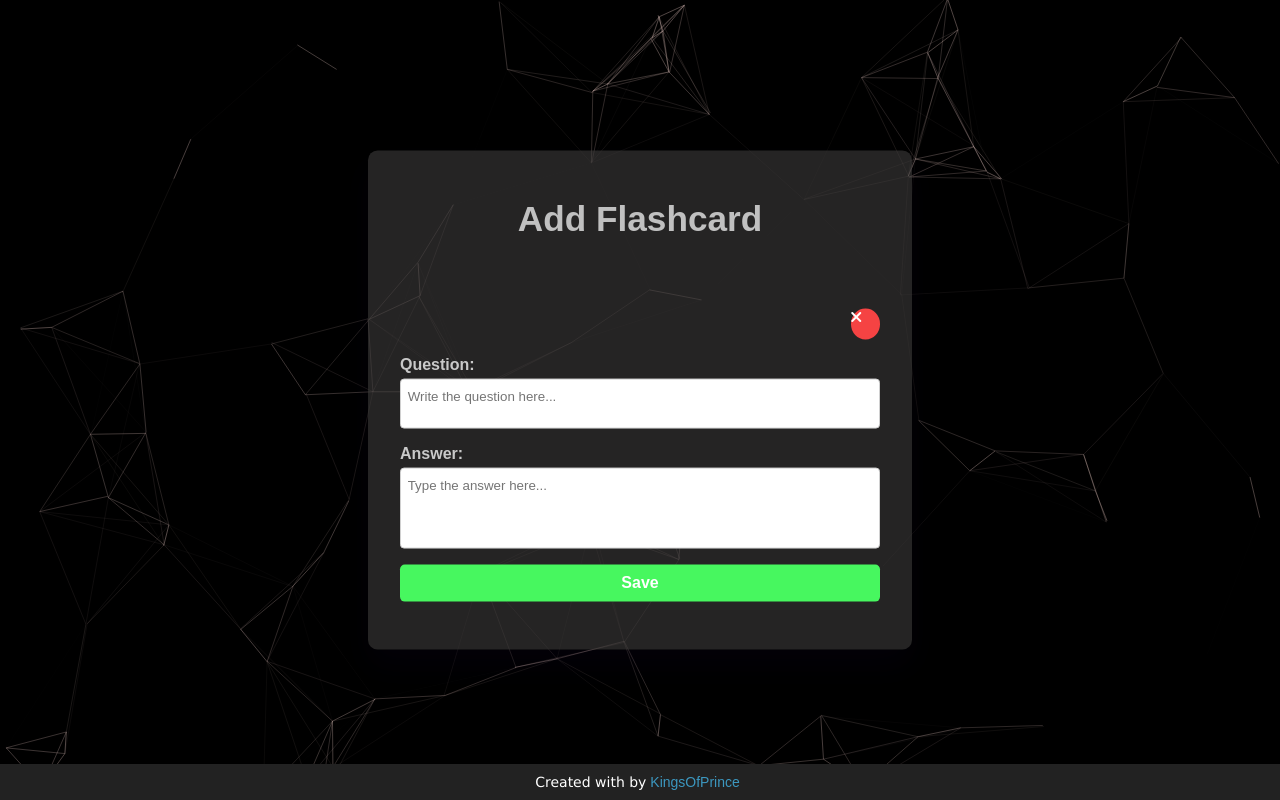
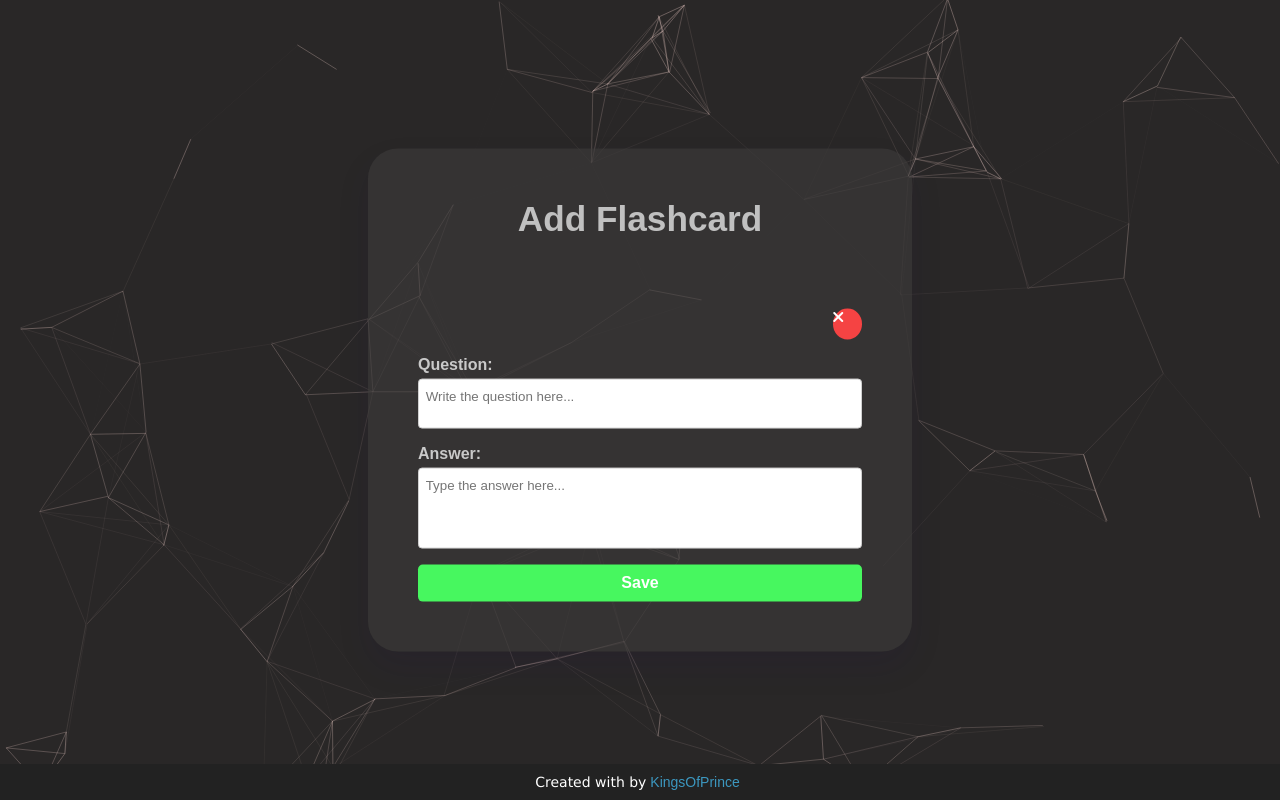
Before and after one commit to KingsOfPrince/m323_flashcard, a website built with webpack: page src/index.html in a window 1280 px wide. Both pictures are taken after a click on the button "Add Flashcard". Built offline with nearby package versions, Linux system fonts and the light colour scheme; a web font is replaced by a local one.

Commit message:
Color was changed

```diff
--- a/src/style/style.css
+++ b/src/style/style.css
@@ -5,7 +5,7 @@
   font-family: "Poppins", sans-serif;
 }
 body {
-  background-color: #000000;
+  background-color: #292727;
 }
 .title{
   color:#ffffff;
@@ -41,7 +41,7 @@ button {
 }
 .add-flashcard-con button {
   font-size: 1em;
-  background-color: #58f475;
+  background-color: #39f05b;
   color: #ffffff;
   padding: 0.8em 1.2em;
   font-weight: 500;
@@ -61,8 +61,8 @@ button {
   transform: translate(-50%, -50%);
   top: 50%;
   left: 50%;
-  padding: 3em 2em;
-  border-radius: 0.6em;
+  padding: 50px;
+  border-radius: 30px;
   box-shadow: 0 1em 2em rgba(28, 0, 80, 0.1);
 }
 .question-container h2 {
@@ -135,7 +135,7 @@ textarea:focus {
   background-color: #ffffff;
   box-shadow: 0 0.4em 1.2em rgba(28, 0, 80, 0.08);
   padding: 1.2em;
-  border-radius: 0.4em;
+  border-radius: 30px;
   top: 400px;
 }
 .question-div,
```
